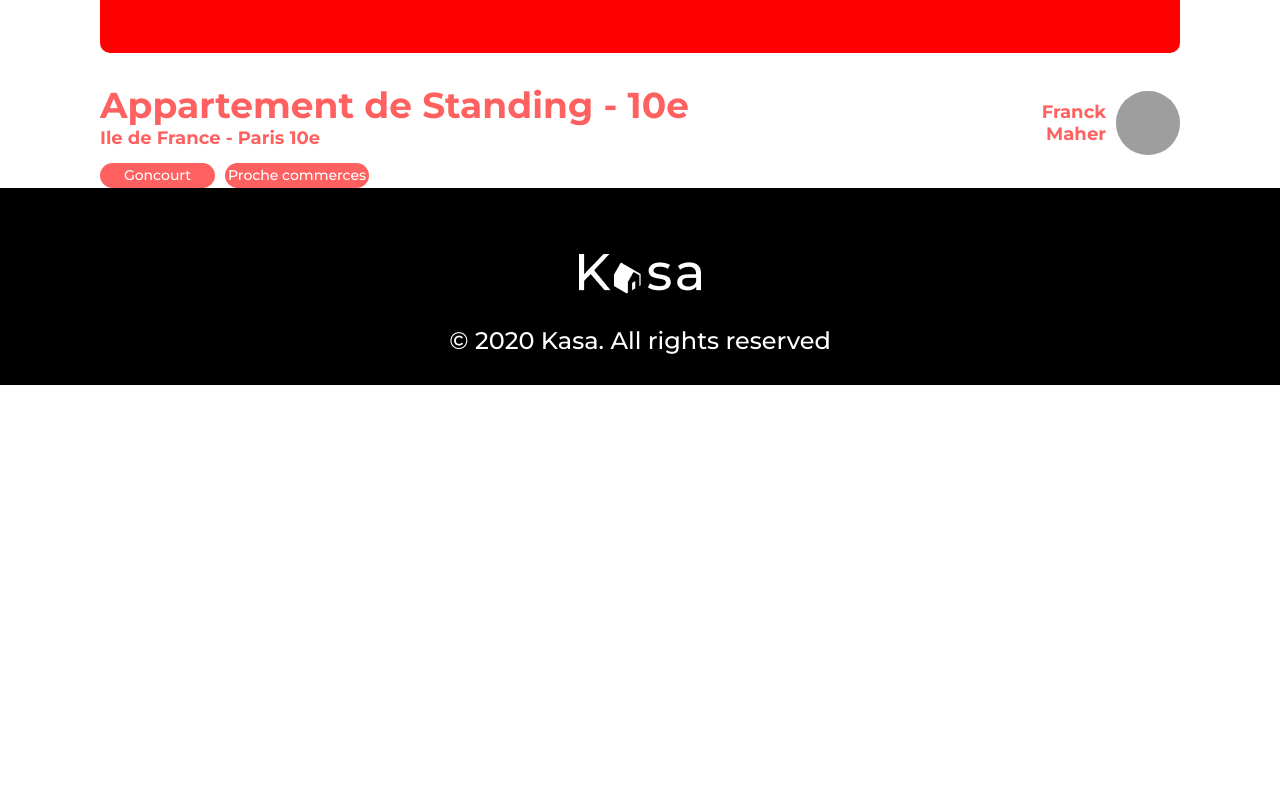
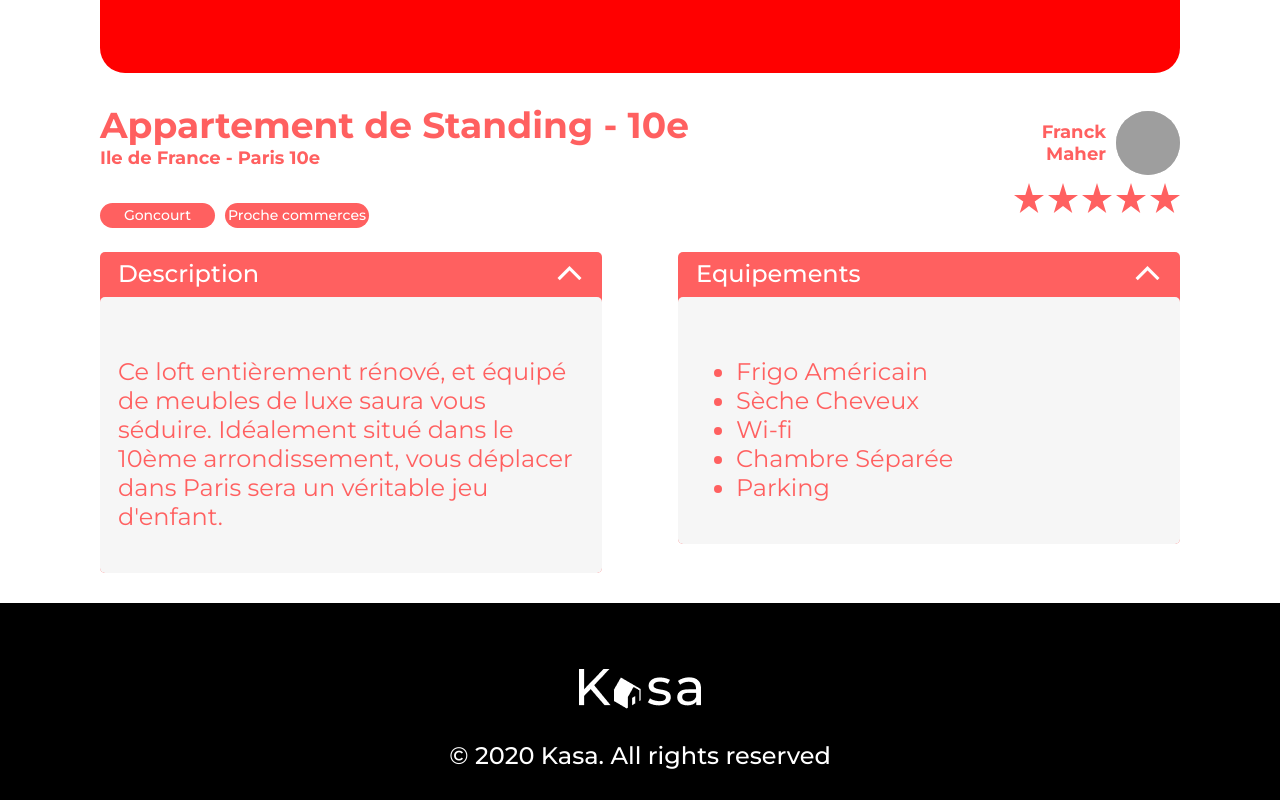
Before and after one commit to TechnoLogicsTheorical/Project_11-Kasa, a React (Create React App) app: page /appartment/0979876d in a window 1280 px wide. Shown: the part 470-1270 px from the top of the page. Before the commit the page ends 855 px from the top, so only its background shows below. Built offline with nearby package versions, Linux system fonts and the light colour scheme; grey boxes are pictures that could not be loaded; the HTML template or start-up script is replaced by a standard one.

Commit message:
Intégration du système d'étoile

```diff
--- a/src/components/appartment/Appartment.css
+++ b/src/components/appartment/Appartment.css
@@ -5,3 +5,25 @@
     color: var(--main-color);
     margin-top: 30px;
 }
+
+.Appartment-Extra {
+    display: flex;
+    justify-content: space-between;
+}
+
+.Appartment-Extra .Tags-Container {
+    margin-top: 20px;
+}
+
+.Appartment-Details {
+    margin-top: 24px;
+    display: flex;
+    gap: 76px;
+    flex: none;
+    flex-grow: 0;
+}
+
+.Appartment-Details .Detail-Card {
+    width: 50%;
+    height: max-content;
+}
--- /dev/null
+++ b/src/components/appartment/RatingScore/Star.jsx
@@ -0,0 +1,14 @@
+import './star.css'
+import React from "react";
+
+function Star({filled = false}) {
+    return (
+        <div className='Star-Icon'>
+            <svg width="30" height="30" viewBox="0 0 30 30" fill='none' xmlns="http://www.w3.org/2000/svg">
+                <path d="M18.645 12L15 0L11.355 12H0L9.27 18.615L5.745 30L15 22.965L24.27 30L20.745 18.615L30 12H18.645Z" fill={filled ? '#FF6060' : "#E3E3E3"}/>
+            </svg>
+        </div>
+    )
+}
+
+export default Star;
--- /dev/null
+++ b/src/components/appartment/RatingScore/comp.css
@@ -0,0 +1,3 @@
+.Stars-Container {
+    display: flex;
+}
--- a/src/components/appartment/RatingScore/comp.jsx
+++ b/src/components/appartment/RatingScore/comp.jsx
@@ -1,17 +1,19 @@
+import './comp.css'
+import Star from './Star.jsx'
 import React from "react";
 
 function RatingScore({score}) {
+    const ratingNumber = parseInt(score);
+
+    const stars = [];
+    for (let i = 1; i <= 5; i++) {
+        if (i <= ratingNumber) stars.push(<Star key={i} filled={true} />);
+        else stars.push(<Star key={i} />)
+    }
 
     return (
         <div className='Stars-Container'>
-            {
-
-                for( let i=0, i < score, i++) (
-                    scored += <div className='Star'></div>
-                )
-
-                return scored;
-            }
+            { stars }
         </div>
     )
 }
--- /dev/null
+++ b/src/components/appartment/RatingScore/star.css
@@ -0,0 +1,3 @@
+.Star-Icon {
+    margin-left: 4px;
+}
--- a/src/components/appartment/SlideShow/comp.css
+++ b/src/components/appartment/SlideShow/comp.css
@@ -1,7 +1,8 @@
 .SlideShow-Container {
     background-color: red;
-    border-radius: 10px;
+    border-radius: 25px;
 
+    margin-top: 20px;
     height: 415px;
     width: 100%;
 }
--- a/src/components/appartment/SlideShow/comp.jsx
+++ b/src/components/appartment/SlideShow/comp.jsx
@@ -1,7 +1,8 @@
 import './comp.css';
 import React from "react";
 
-function SlideShow() {
+function SlideShow({datasPictures}) {
+
 
     return (
         <div className='SlideShow-Container'>
--- a/src/pages/Appartment.jsx
+++ b/src/pages/Appartment.jsx
@@ -3,12 +3,13 @@ import '../components/appartment/Appartment.css'
 import Header from '../components/generics/Header/comp.jsx';
 import Footer from '../components/generics/Footer/comp.jsx';
 
+import Detail from '../components/misc/Detail/comp.jsx';
+import RatingScore from '../components/appartment/RatingScore/comp.jsx';
 import SlideShow from '../components/appartment/SlideShow/comp.jsx';
 import Title from '../components/appartment/Title/comp.jsx';
 import Profil from '../components/appartment/Profil/comp.jsx';
 import Tag from '../components/appartment/Tag/comp.jsx';
-import {useParams} from "react-router-dom";
-import {logDOM} from "@testing-library/react";
+import { useParams } from "react-router-dom";
 
 function Appartment() {
     const { id } = useParams();
@@ -46,10 +47,28 @@ function Appartment() {
 
             <div className="Appartment-Extra">
                 <div className='Tags-Container'>
-                    {datas && datas.tags.map( tag => <Tag text={tag} />)}
+                    {datas && datas.tags.map( tag => <Tag key={tag} text={tag} />)}
                 </div>
 
-                {/*RatingScore score=3*/}
+                <RatingScore score={datas && datas.rating} />
+            </div>
+
+            <div className="Appartment-Details">
+                <Detail
+                    title='Description'
+                    defaultOpen={true}
+                >
+                    <p>{datas && datas.description}</p>
+                </Detail>
+
+                <Detail
+                    title='Equipements'
+                    defaultOpen={true}
+                >
+                    <ul>
+                        {datas && datas.equipments.map( equipment => (<li key={equipment}>{equipment}</li>))}
+                    </ul>
+                </Detail>
             </div>
 
             <Footer />
```
